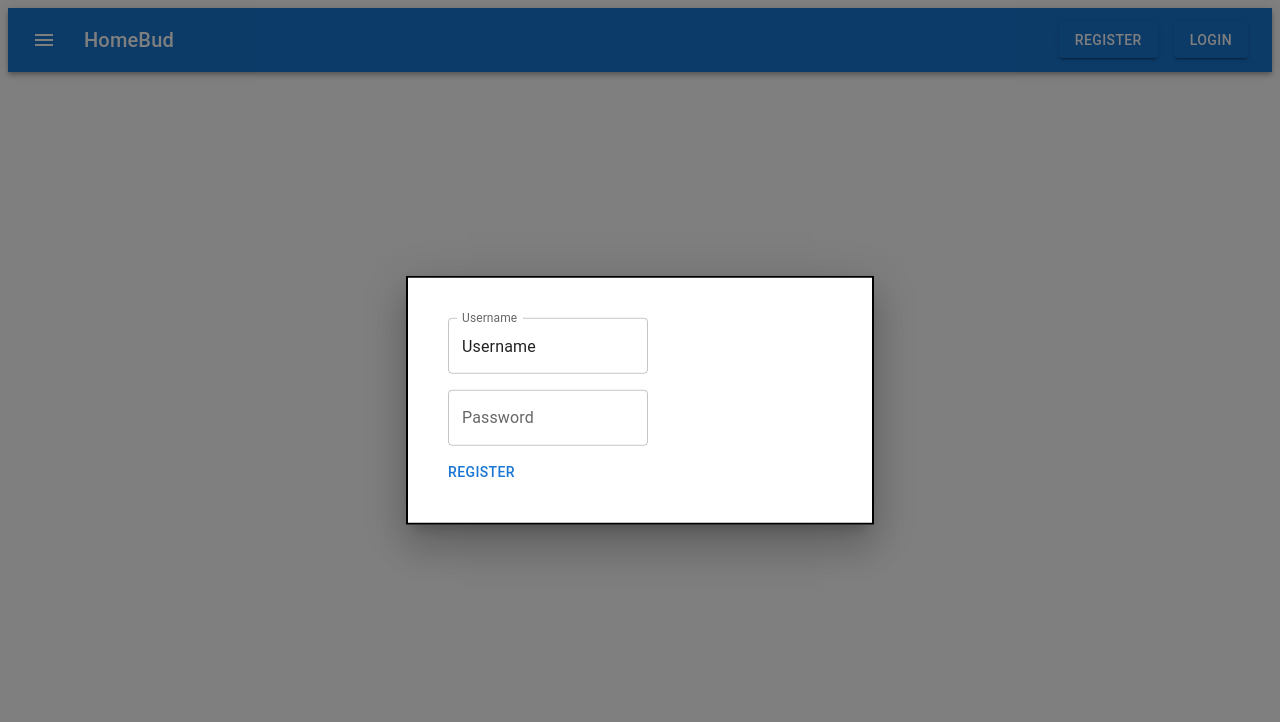
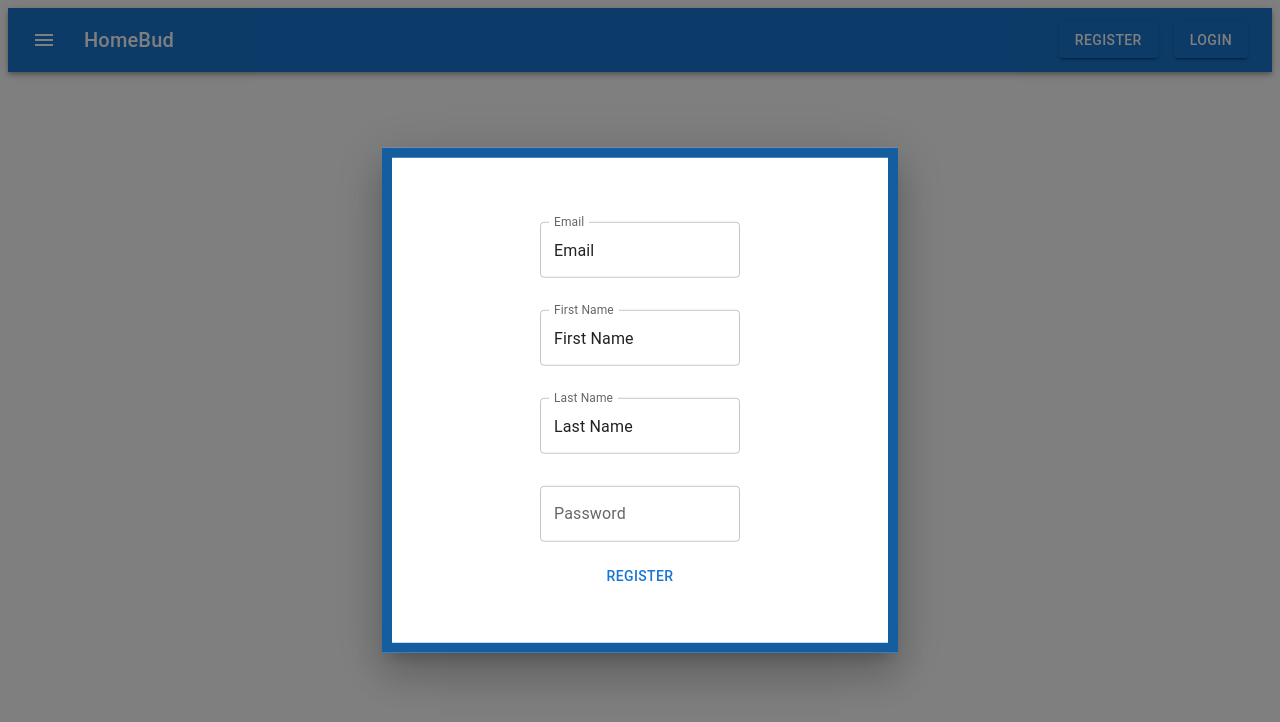
Before and after one commit to vmc9/HomeBud, a React (Create React App) app in the folder webapp/: page / in a window 1280 px wide. Both pictures are taken after a click on the button "REGISTER". Shown: the top 722 px of the page. Built offline with nearby package versions, Linux system fonts and the light colour scheme.

Commit message:
form styling

```diff
--- a/webapp/src/components/UI/Accounts/Login.js
+++ b/webapp/src/components/UI/Accounts/Login.js
@@ -13,9 +13,9 @@ const style = {
   transform: 'translate(-50%, -50%)',
   width: 400,
   bgcolor: 'background.paper',
-  border: '2px solid #000',
+  border: '10px solid #145DA0',
   boxShadow: 24,
-  p: 4,
+  p: 6,
 };
 
 export default function BasicModal(props) {
--- a/webapp/src/components/UI/Accounts/LoginForm.js
+++ b/webapp/src/components/UI/Accounts/LoginForm.js
@@ -8,16 +8,21 @@ export default function FormPropsTextFields() {
     <Box
       component="form"
       sx={{
-        '& .MuiTextField-root': { m: 1, width: '25ch' },
+        '& .MuiTextField-root': {
+            m: 2,
+            width: '25ch' ,
+        },
+        display: 'grid',
+        gridTemplateColumns: 'repeat(1fr)',
+        justifyContent: 'center'
       }}
       noValidate
       autoComplete="off"
     >
-      <div>
         <TextField
-          id="outlined-username"
-          label="Username"
-          defaultValue="Username"
+          id="email"
+          label="Email"
+          defaultValue="Email"
         />
         <TextField
           id="outlined-password-input"
@@ -25,7 +30,6 @@ export default function FormPropsTextFields() {
           type="password"
           autoComplete="current-password"
         />
-      </div>
       <Button>Login</Button>
       <Button>Reset Password</Button>
     </Box>
--- a/webapp/src/components/UI/Accounts/RegisterForm.js
+++ b/webapp/src/components/UI/Accounts/RegisterForm.js
@@ -8,16 +8,31 @@ export default function FormPropsTextFields() {
     <Box
       component="form"
       sx={{
-        '& .MuiTextField-root': { m: 1, width: '25ch' },
+        '& .MuiTextField-root': {
+            m: 2,
+            width: '25ch' ,
+        },
+        display: 'grid',
+        gridTemplateColumns: 'repeat(1fr)',
+        justifyContent: 'center'
       }}
       noValidate
       autoComplete="off"
     >
-      <div>
         <TextField
-          id="outlined-username"
-          label="Username"
-          defaultValue="Username"
+          id="email"
+          label="Email"
+          defaultValue="Email"
+        />
+        <TextField
+          id="first-name"
+          label="First Name"
+          defaultValue="First Name"
+        />
+        <TextField
+          id="last-name"
+          label="Last Name"
+          defaultValue="Last Name"
         />
         <TextField
           id="outlined-password-input"
@@ -25,8 +40,7 @@ export default function FormPropsTextFields() {
           type="password"
           autoComplete="current-password"
         />
-      </div>
-      <Button>Register</Button>
+        <Button>Register</Button>
     </Box>
   );
 }
```
